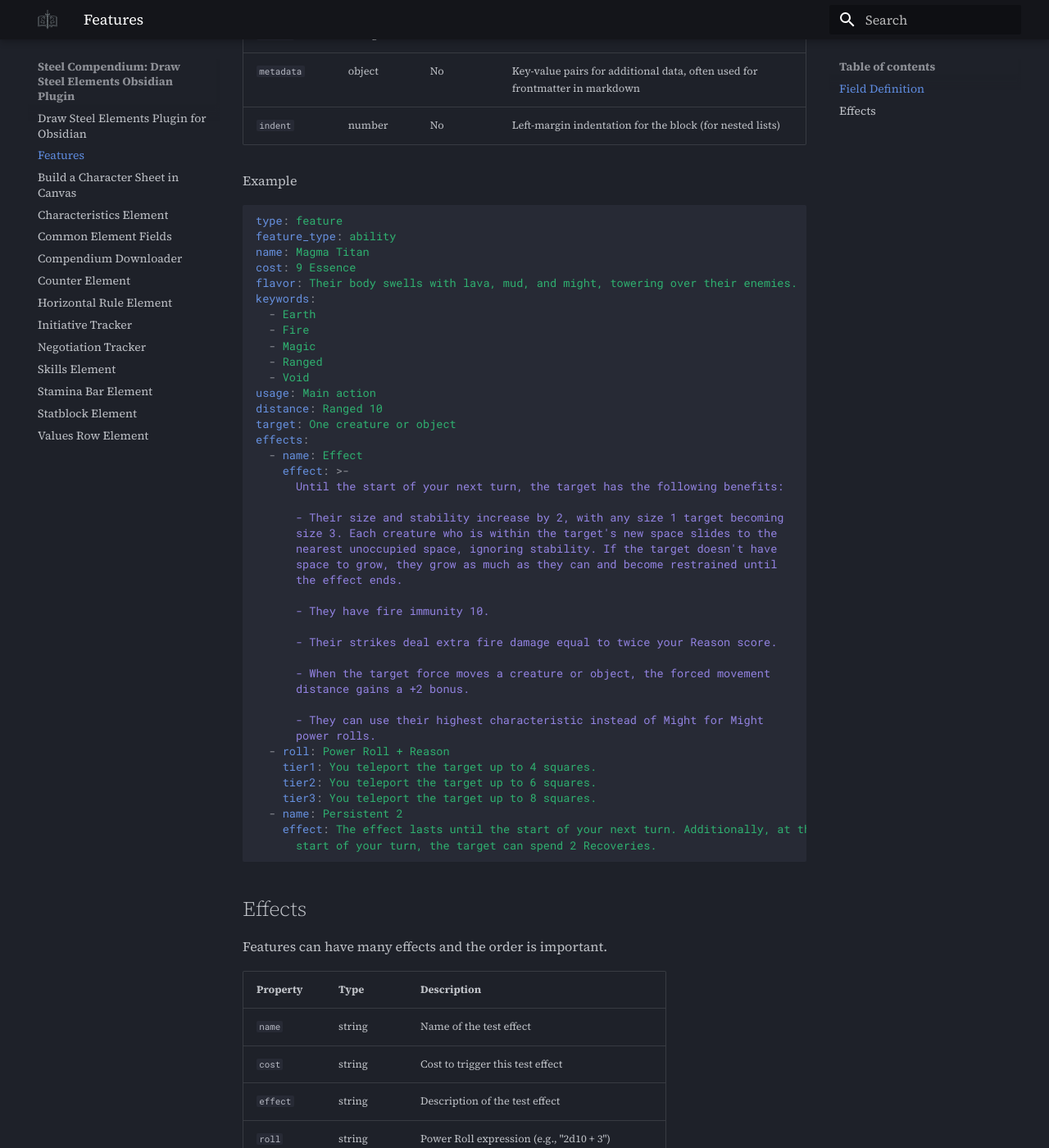
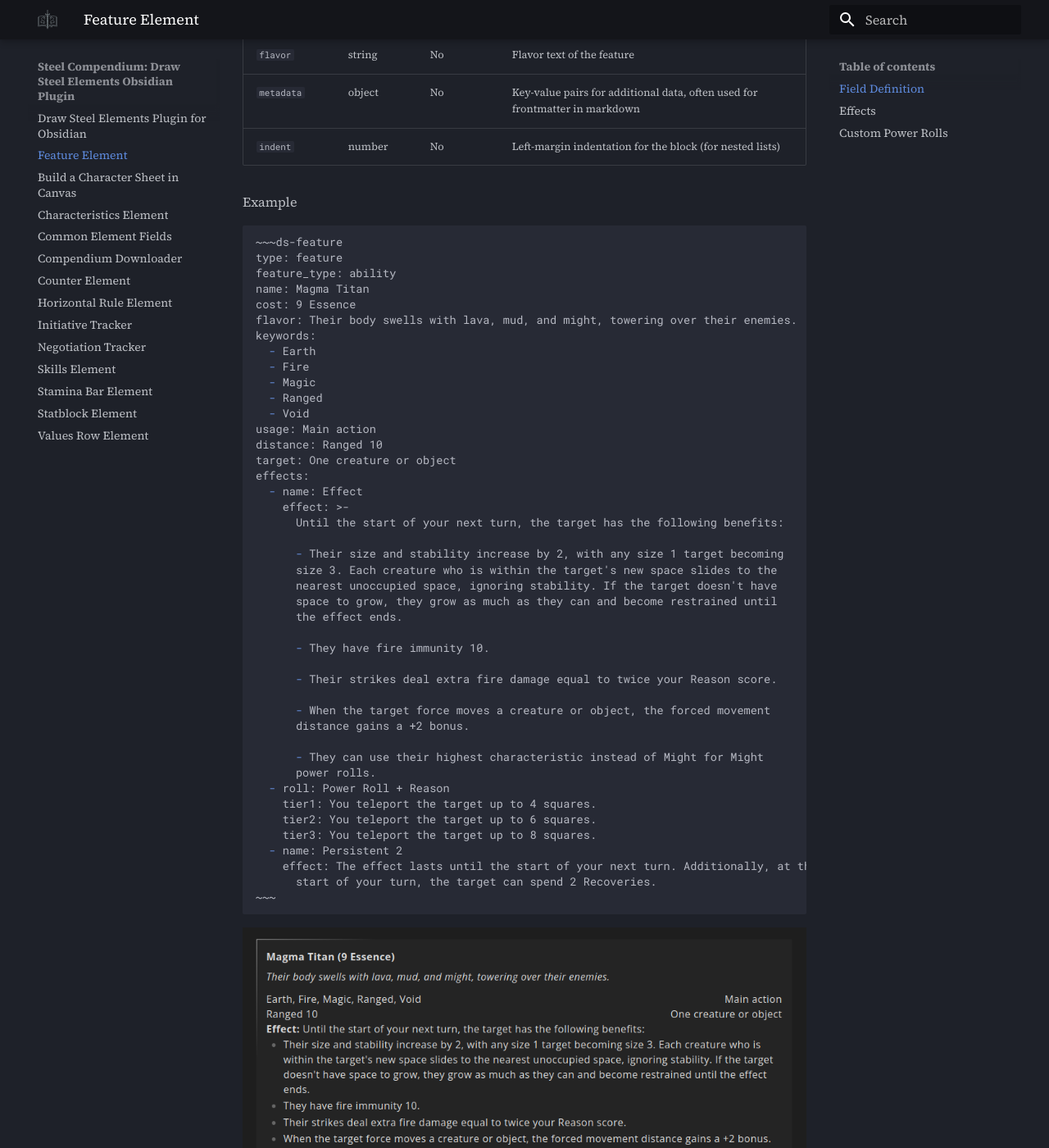
Before and after one commit to SteelCompendium/draw-steel-elements, an MkDocs documentation site: the page built from docs/Features.md, in a window 1280 px wide and 1400 px high, scrolled down 1033 px. Shown: the whole window at 82% size. Built offline with MkDocs 1.6.1 and Material for MkDocs 9.7.7, drawn with Linux system fonts in a browser that asks for light colours; comment, search, counter and statistics services are not loaded; some of the changed text lies outside the part shown.

````diff
--- a/docs/Features.md
+++ b/docs/Features.md
@@ -1,6 +1,6 @@
-# Features
+# Feature Element
 
-Features can take many forms which results in a more fluid yaml when it comes to effects.
+The Feature Element can take many forms which results in a more fluid yaml when it comes to effects.
 
 Yaml is incredibly sensitive, be sure to format exactly.
 
@@ -26,7 +26,8 @@ Yaml is incredibly sensitive, be sure to format exactly.
 
 Example
 
-```yaml
+```markdown
+~~~ds-feature
 type: feature
 feature_type: ability
 name: Magma Titan
@@ -68,7 +69,10 @@ effects:
   - name: Persistent 2
     effect: The effect lasts until the start of your next turn. Additionally, at the
       start of your turn, the target can spend 2 Recoveries.
+~~~
 ```
+
+![feature.png](Media/feature.png)
 
 ## Effects
 
@@ -112,3 +116,20 @@ Example Effect without name, cost, etc:
 effects:
 - effect: Until the end of their next turn, the target halves incoming damage, deals an additional 4 damage on strikes, and their speed is doubled.
 ```
+
+## Custom Power Rolls
+
+You can use Feature Elements to make custom power rolls:
+
+```markdown
+~~~ds-feature
+name: A simple power roll
+effects:
+  - roll: 2d10 + 5
+    tier1: 2 damage
+    tier2: 4 damage
+    tier3: 7 damage
+~~~
+```
+
+![simple power roll](Media/simple_feature_power_roll.png)
````
Also changed, not shown: CHANGELOG.md (+1 -0 lines), docs/index.md (+3 -3 lines), docs/Media/feature.png (added), docs/Media/simple_feature_power_roll.png (added).
